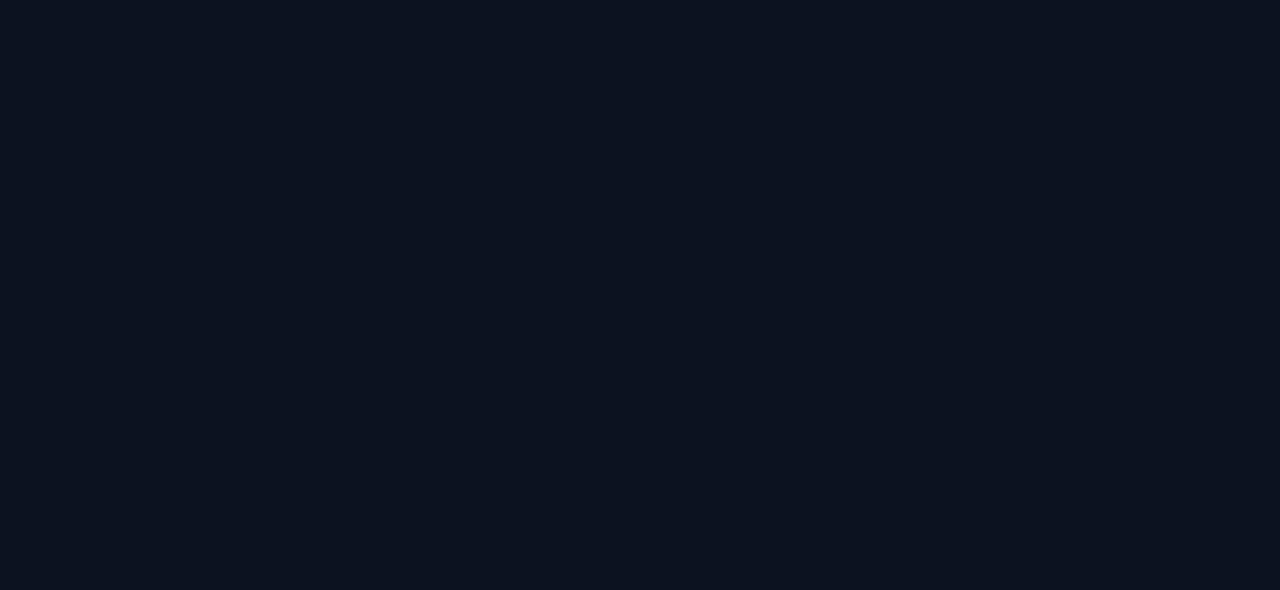
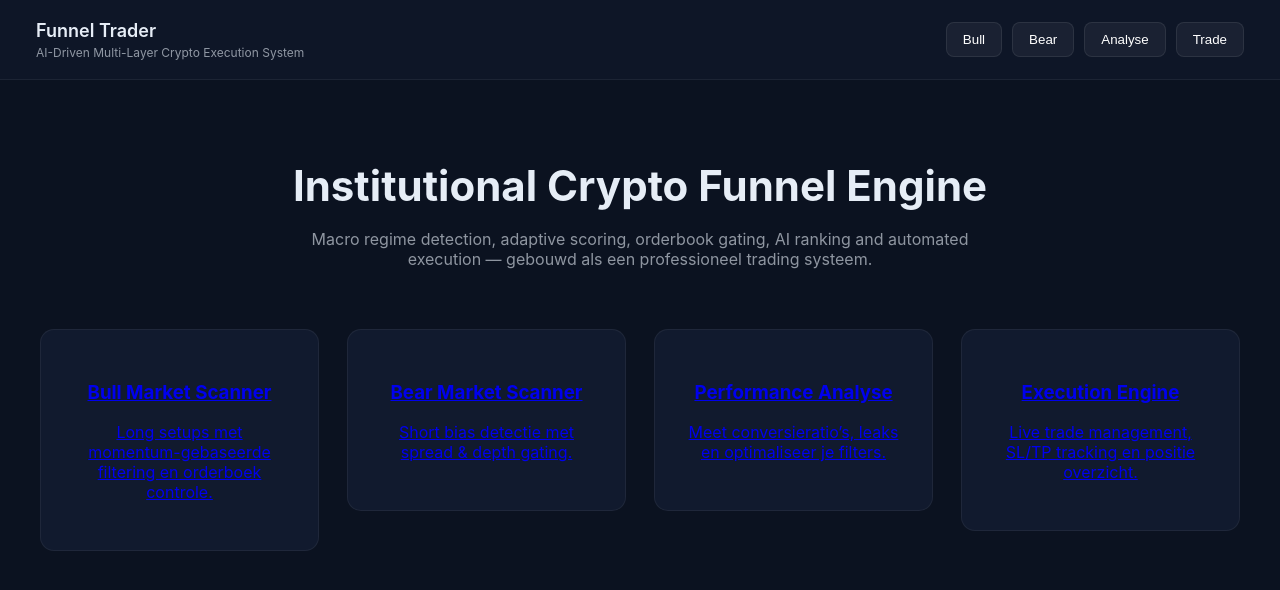
Before and after one commit to franselsimmons/main-funnel-trader, a Next.js app: page / in a window 1280 px wide. Before the commit this address had no page. Shown: the top 590 px of the page. Built offline with nearby package versions, Linux system fonts and the light colour scheme.

Commit message:
Update index.js

```diff
--- a/pages/index.js
+++ b/pages/index.js
@@ -1,12 +1,64 @@
-import { useEffect } from "react";
-import { useRouter } from "next/router";
+import Link from "next/link";
 
 export default function Home() {
-  const router = useRouter();
+  return (
+    <>
+      <header className="topbar">
+        <div>
+          <div className="brand">Funnel Trader</div>
+          <div className="sub">
+            AI-Driven Multi-Layer Crypto Execution System
+          </div>
+        </div>
+        <div className="nav">
+          <Link href="/bull"><button className="btn">Bull</button></Link>
+          <Link href="/bear"><button className="btn">Bear</button></Link>
+          <Link href="/analyse"><button className="btn">Analyse</button></Link>
+          <Link href="/trade"><button className="btn">Trade</button></Link>
+        </div>
+      </header>
 
-  useEffect(() => {
-    router.replace("/bull");
-  }, []);
+      <section className="hero">
+        <div className="heroTitle">
+          Institutional Crypto Funnel Engine
+        </div>
 
-  return null;
+        <div className="heroSub">
+          Macro regime detection, adaptive scoring, orderbook gating,
+          AI ranking and automated execution — gebouwd als
+          een professioneel trading systeem.
+        </div>
+
+        <div className="heroGrid">
+          <Link href="/bull">
+            <div className="heroCard">
+              <h3>Bull Market Scanner</h3>
+              <p>Long setups met momentum-gebaseerde filtering en orderboek controle.</p>
+            </div>
+          </Link>
+
+          <Link href="/bear">
+            <div className="heroCard">
+              <h3>Bear Market Scanner</h3>
+              <p>Short bias detectie met spread & depth gating.</p>
+            </div>
+          </Link>
+
+          <Link href="/analyse">
+            <div className="heroCard">
+              <h3>Performance Analyse</h3>
+              <p>Meet conversieratio’s, leaks en optimaliseer je filters.</p>
+            </div>
+          </Link>
+
+          <Link href="/trade">
+            <div className="heroCard">
+              <h3>Execution Engine</h3>
+              <p>Live trade management, SL/TP tracking en positie overzicht.</p>
+            </div>
+          </Link>
+        </div>
+      </section>
+    </>
+  );
 }
```
